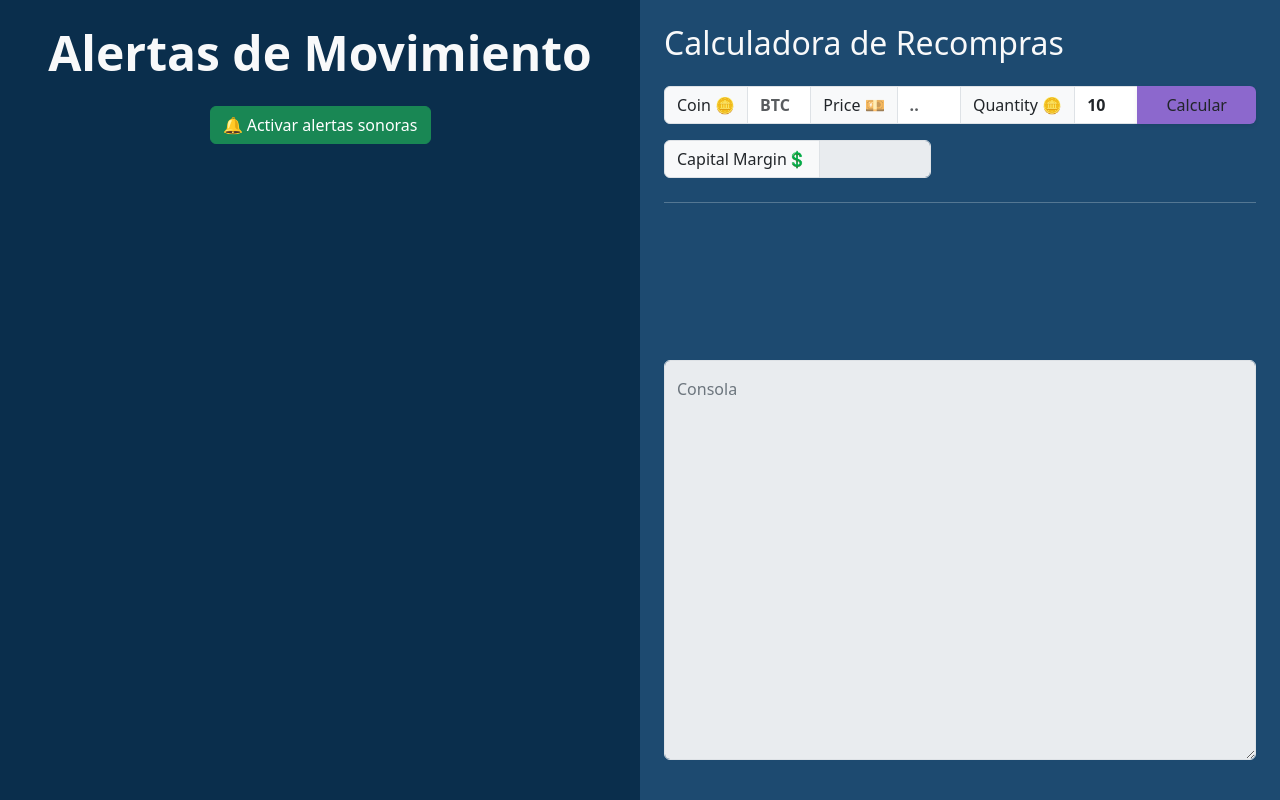
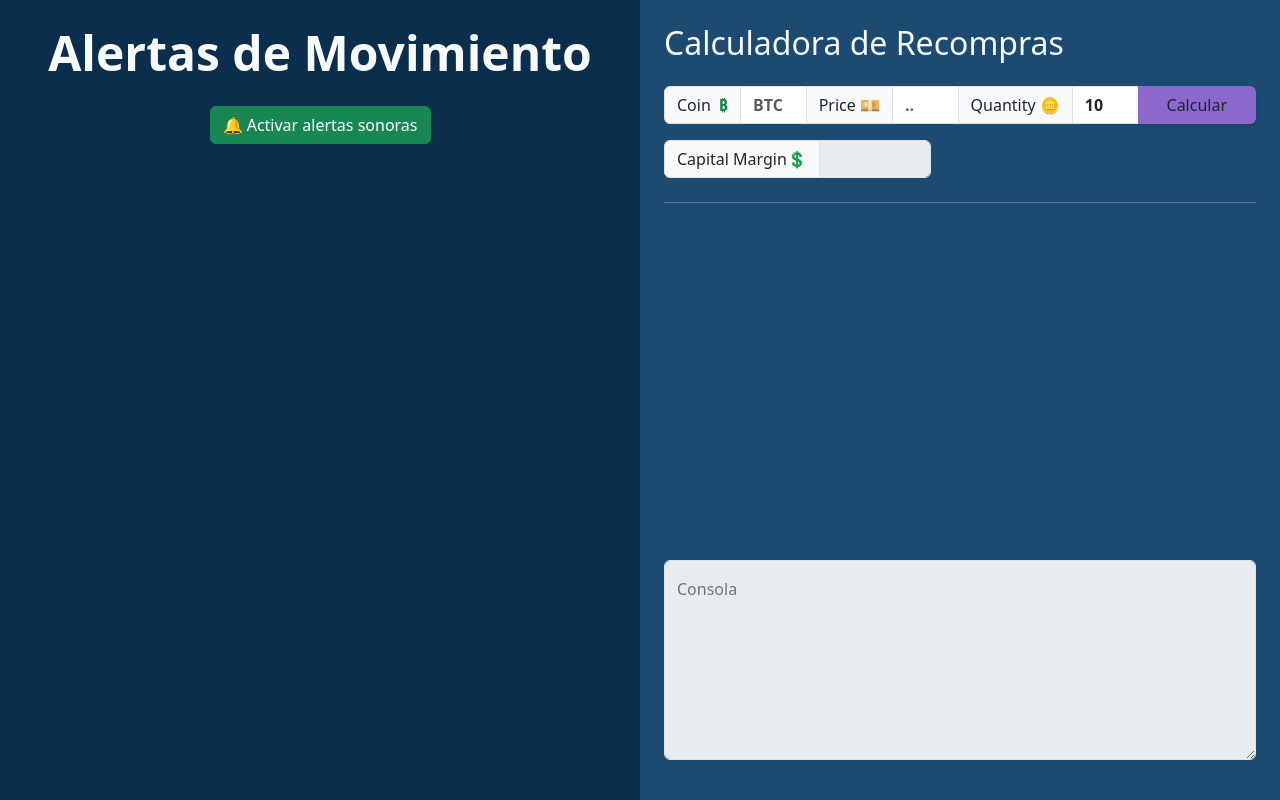
Before and after one commit to estebanluciano/GafasWeb, a Flask app: page / in a window 1280 px wide. Run offline with Flask 3, Linux system fonts and the light colour scheme; some libraries are stand-ins or nearby versions.

Commit message:
tarjeta recompras done, css styles updated

```diff
--- a/static/css/styles.css
+++ b/static/css/styles.css
@@ -53,3 +53,26 @@ body, html {
     align-items: center;
     white-space: normal;
 }
+
+#floatingTextarea2Disabled {
+    height: 200px;
+    padding-top: 2rem;
+}
+
+.input-coin {
+    max-width: 7rem;
+    font-weight: bold;
+}
+
+.scrollable-content {
+    overflow: visible;
+}
+
+.btn-recompras {
+    --bs-btn-padding-x: 1.75rem;
+    background-color: #8c68cd;
+}
+
+.bg-entry {
+  background-color: gainsboro;
+}
--- a/templates/index.html
+++ b/templates/index.html
@@ -35,7 +35,7 @@
                 <div class="container py-4">
                     <div id="alertas" class="row">
 
-                        <!-- Aquí las tarjetas -->
+                        <!-- Aquí las alertas -->
 
                     </div>
                 </div>
@@ -44,64 +44,34 @@
 
             <!-- Columna Derecha: Dashboard Dinámico -->
             <div class="col-md-6 p-4 full-height-col right-column">
-                <div class="scrollable-content mb-4" style="overflow: visible;">
+                <div class="scrollable-content mb-4">
                     <h2 class="mb-4 fw-light">Calculadora de Recompras</h2>
                     <!-- Botón para agregar nuevas tarjetas -->
                     <div class="input-group mb-3">
-                         <span class="input-group-text">Coin 🪙</span>
-                        <input type="text" id="Ticker" class="form-control" placeholder="BTC" aria-label="Coin" style="max-width: 7rem; font-weight: bold;">
+                        <span class="input-group-text">Coin <span class="text-success ms-2 fw-bolder">₿</span></span>
+                        <input type="text" id="Ticker" class="form-control input-coin" placeholder="BTC" aria-label="Coin">
                         <span class="input-group-text">Price 💴</span>
-                        <input type="text" id="LastPrice" class="form-control" placeholder=".." aria-label="Last Price" value="" style="max-width: 7rem; font-weight: bold;">
+                        <input type="text" id="LastPrice" class="form-control input-coin" placeholder=".." aria-label="Last Price" value="">
                         <span class="input-group-text">Quantity 🪙</span>
-                        <input type="text" id="Value" class="form-control" placeholder=".." aria-label="Value" value="10" style="max-width: 7rem; font-weight: bold;">
-                        <button onclick="agregarTarjetaRecompras()" class="btn shadow-sm" style="--bs-btn-padding-x: 1.75rem;background-color: #8c68cd;">Calcular</button>
+                        <input type="text" id="Value" class="form-control input-coin" placeholder=".." aria-label="Value" value="10">
+                        <button class="btn shadow-sm btn-recompras" onclick="agregarTarjetaRecompras()">Calcular</button>
                     </div>
                     <div class="input-group mb-4">
                         <span class="input-group-text">Capital Margin💲</span>
-                        <input type="text" id="Capital" class="form-control" placeholder="" aria-label="Capital" disabled="disabled" style="max-width: 7rem; font-weight: bold;">
+                        <input type="text" id="Capital" class="form-control input-coin" placeholder="" aria-label="Capital" disabled="disabled">
                     </div>
                     <hr>
 
                     <!-- Contenedor para las tarjetas dinámicas -->
                     <div id="tarjetas" class="row justify-content-center">
 
-                        <!-- <div class="col-md-12 mb-3 w-75">
-                            <div class="card shadow-sm">
-                                <div class="card-body">
-                                    <div class="d-flex justify-content-between align-items-center">
-                                        <h5 class="card-title mb-0">Fake</h5>
-                                        <button class="btn btn-sm btn-outline-danger" onclick="this.closest('.col-md-12').remove()">Eliminar</button>
-                                    </div>
-                                    <ul class="px-4 list-group list-group-flush">
-                                        <li class="list-group-item d-flex align-items-center">
-                                            <div class="text-start">Recom 6</div>
-                                            <div class="flex-fill text-center">
-                                                <strong id="Recom6" class="text-danger">320</strong>
-                                            </div>
-                                            <div id="Recom6usd" class="text-end">u$d 96</div>
-                                        </li>
-                                        <li class="list-group-item">Recom 5 - <strong>160</strong> - Margin u$d 48</li>
-                                        <li class="list-group-item">Recom 4 - <strong>80</strong> - Margin u$d 24</li>
-                                        <li class="list-group-item">Recom 3 - <strong>40</strong> - Margin u$d 12</li>
-                                        <li class="list-group-item">Recom 2 - <strong>20</strong> - Margin u$d 6</li>
-                                        <li class="list-group-item">Recom 1 - <strong>10</strong> - Margin u$d 3</li>
-                                        <li class="list-group-item d-flex align-items-center" style="background-color: gainsboro;">
-                                            <div class="text-start">Entrada</div>
-                                            <div class="flex-fill text-center">
-                                                <strong id="Recom0">10</strong>
-                                            </div>
-                                            <div id="Recom0usd" class="text-end">u$d 3</div>
-                                        </li>
-                                    </ul>
-                                </div>
-                            </div>
-                        </div> -->
+                        <!-- Aquí las tarjetas de recompras -->
 
                     </div>
                 </div>
 
                 <div class="form-floating mb-3">
-                    <textarea class="form-control" placeholder="Console messages..." id="floatingTextarea2Disabled" style="height: 400px; padding-top: 2rem;" disabled=""></textarea>
+                    <textarea class="form-control" placeholder="Console messages..." id="floatingTextarea2Disabled" disabled=""></textarea>
                     <label for="floatingTextarea2Disabled">Consola</label>
                 </div>
             </div>
```
Also changed, not shown: static/js/main.js (+19 -8 lines).
